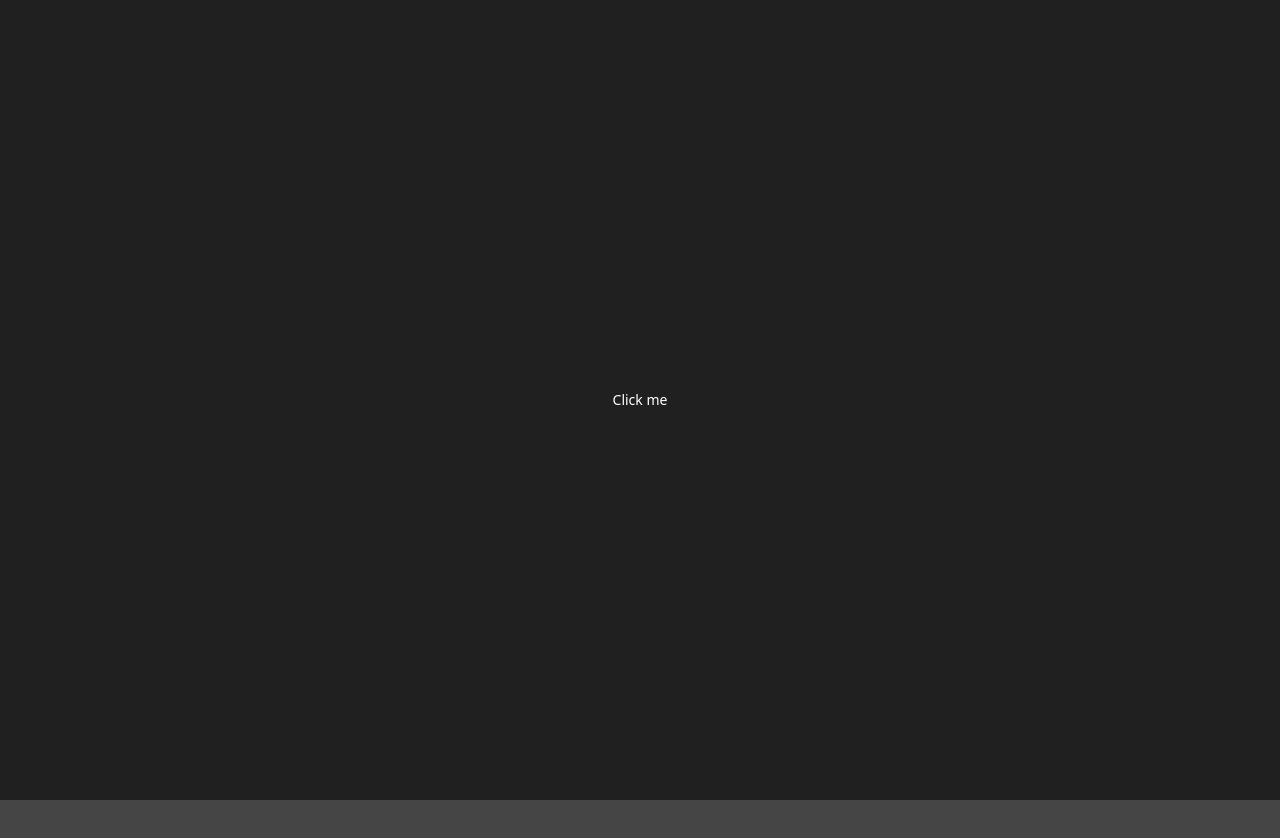
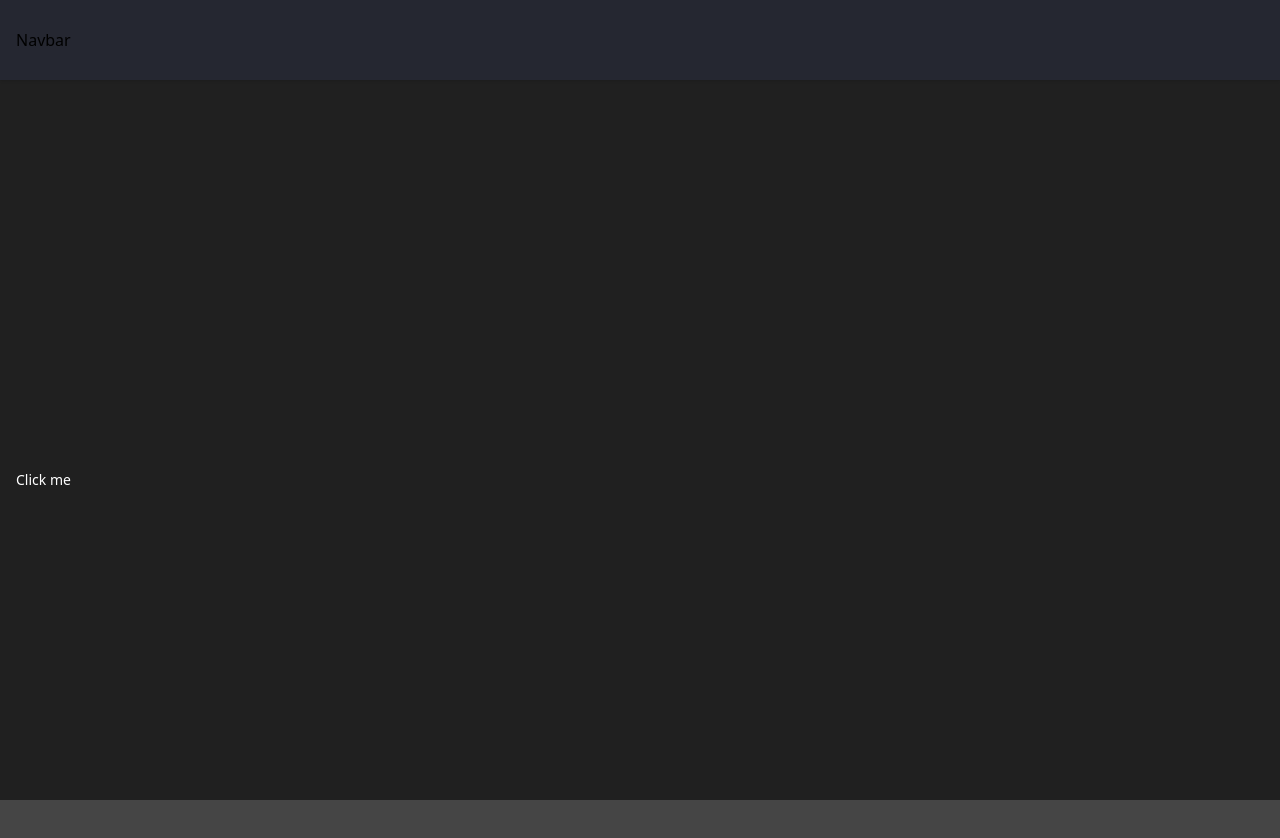
Before and after one commit to ethyashpathak/liveadda, a Next.js app: page / in a window 1280 px wide. Shown: the top 838 px of the page. Before the commit the page ends 800 px from the top, so only its background shows below. Built offline with nearby package versions, Linux system fonts and the light colour scheme.

Commit message:
feat(navbar): add Navbar component and integrate it into BrowseLayout

```diff
--- /dev/null
+++ b/app/(browse)/_components/navbar/index.tsx
@@ -0,0 +1,7 @@
+export const Navbar=()=>{
+    return (
+        <nav className="fixed top-0 w-full h-20 z-49 bg-[#252731] px-2 lg:px-4 flex justify-between items-center shadow-sm ">
+            Navbar
+        </nav>
+    )
+}
--- /dev/null
+++ b/app/(browse)/layout.tsx
@@ -0,0 +1,19 @@
+import { Navbar } from "./_components/navbar";
+
+const BrowseLayout=({
+    children,
+}:{
+    children:React.ReactNode;
+})=>{
+    return (
+        <>
+        <Navbar/>
+        <div className="flex h-full pt-20">
+            {children}
+        </div>
+
+        </>
+    )
+};
+
+export default BrowseLayout
```
